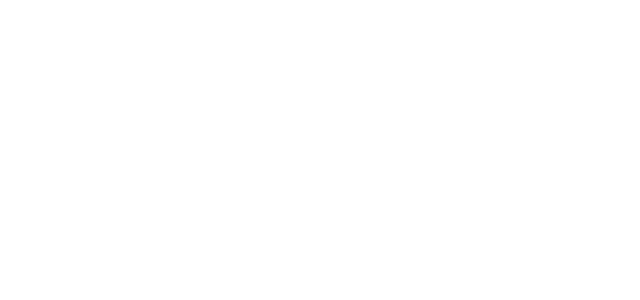
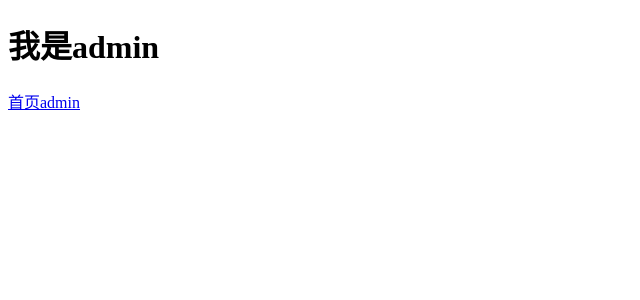
Before and after one commit to Diopei/collection, a Nuxt app in the folder nuxt3-app/: page /admin in a window 1280 px wide. Before the commit this address had no page. Shown: the top 300 px of the page, without its empty margins (0-640 px from the left). Built offline with nearby package versions, Linux system fonts and the light colour scheme.

Commit message:
[nuxt]新創頁面及超連結

```diff
--- a/nuxt3-app/app.vue
+++ b/nuxt3-app/app.vue
@@ -1,5 +1,7 @@
 <template>
   <div>
     <NuxtPage></NuxtPage>
+    <NuxtLink to="/">首页</NuxtLink>
+    <NuxtLink to="/admin">admin</NuxtLink>
   </div>
 </template>
--- /dev/null
+++ b/nuxt3-app/pages/admin.vue
@@ -0,0 +1,15 @@
+<template>
+<div>
+  <h1>我是admin</h1>
+</div>
+</template>
+
+<script>
+export default {
+  name: "admin"
+}
+</script>
+
+<style scoped>
+
+</style>
```
